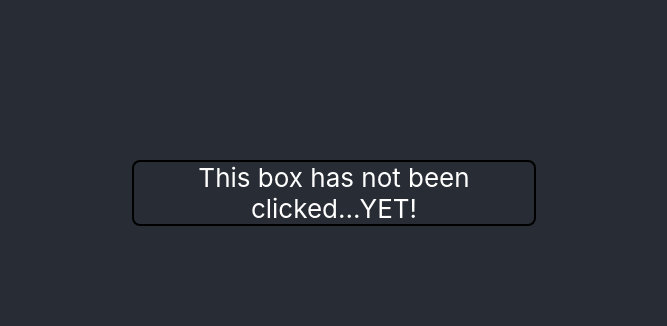
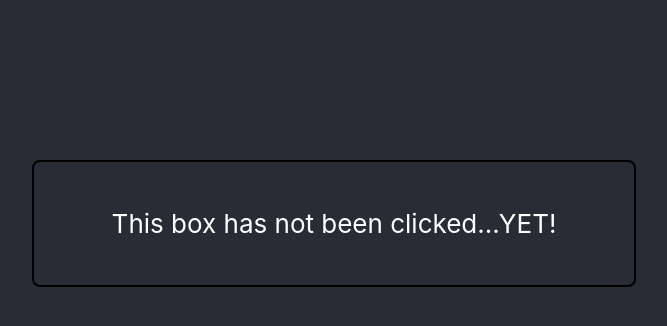
Before and after one commit to mleitejensen/mleitejensen.github.io, a React (Create React App) app in the folder portfolio/: page / in a window 1280 px wide. Shown: the top 326 px of the page, without its empty margins (306-973 px from the left). Built offline with nearby package versions, Linux system fonts and the light colour scheme.

Commit message:
Added p tag

```diff
--- a/portfolio/src/App.css
+++ b/portfolio/src/App.css
@@ -6,12 +6,14 @@
 
 .box{
   position: relative;
+  top: 10rem;
   overflow: clip;
-  top: 10rem;
   border: 2px solid black;
   border-radius: 5px;
   margin: auto;
-  max-width: 400px;
+  padding: 20px 0;
+  max-width: 600px;
+  max-height: 400px;
 }
 
 .box:hover{
--- a/portfolio/src/App.js
+++ b/portfolio/src/App.js
@@ -8,7 +8,7 @@ function App() {
   const clickBox = () => {
     if(boxed){
       api.start({
-        from: {height: 300},
+        from: {height: 600},
         to: {height: 100},
         config: {
           mass: 1,
@@ -21,7 +21,7 @@ function App() {
       setBoxed(true)
       api.start({
         from: {height: 100},
-        to: {height: 300},
+        to: {height: 600},
         config: {
           mass: 1,
           friction: 100,
@@ -45,13 +45,22 @@ function App() {
         >
 
         <>
-          This box has not been clicked...YET! <br></br>
+          <p>This box has not been clicked...YET! </p>
         </>
         {boxed &&
         <>
-          Wow, you really clicked that box didn't you?
-          Lorem Ipsuum Lorem Ipsuum Lorem Ipsuum Lorem Ipsuum
-          Lorem Ipsuum Lorem Ipsuum Lorem Ipsuum Lorem Ipsuum
+          <p>
+            Wow, you really clicked that box didn't you?
+            Lorem Ipsuum Lorem Ipsuum Lorem Ipsuum Lorem Ipsuum
+            Lorem Ipsuum Lorem Ipsuum Lorem Ipsuum Lorem Ipsuum
+          </p>
+
+          <p>
+            Wow, you really clicked that box didn't you?
+            Lorem Ipsuum Lorem Ipsuum Lorem Ipsuum Lorem Ipsuum
+            Lorem Ipsuum Lorem Ipsuum Lorem Ipsuum Lorem Ipsuum
+          </p>
+
         </>
         }
 
```
